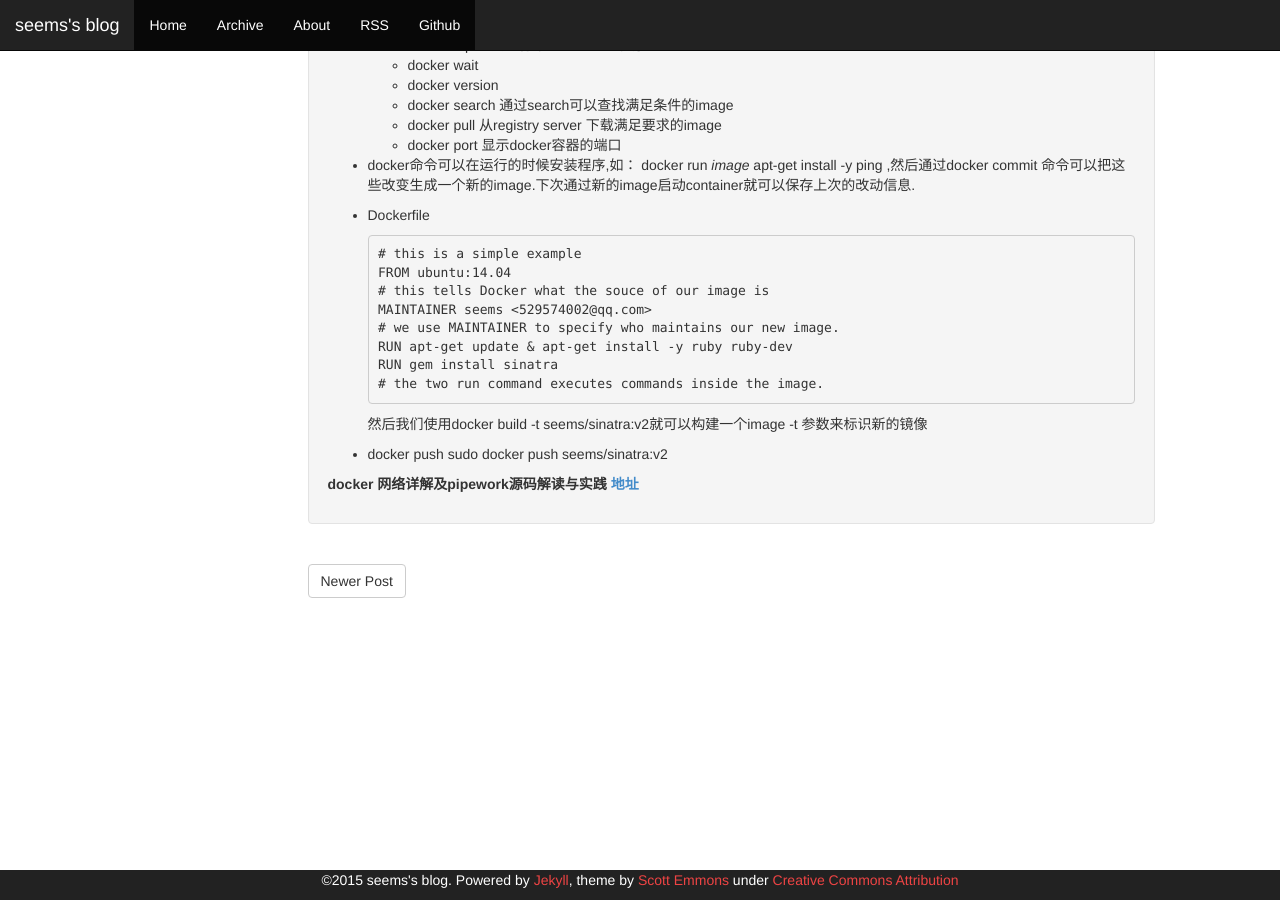
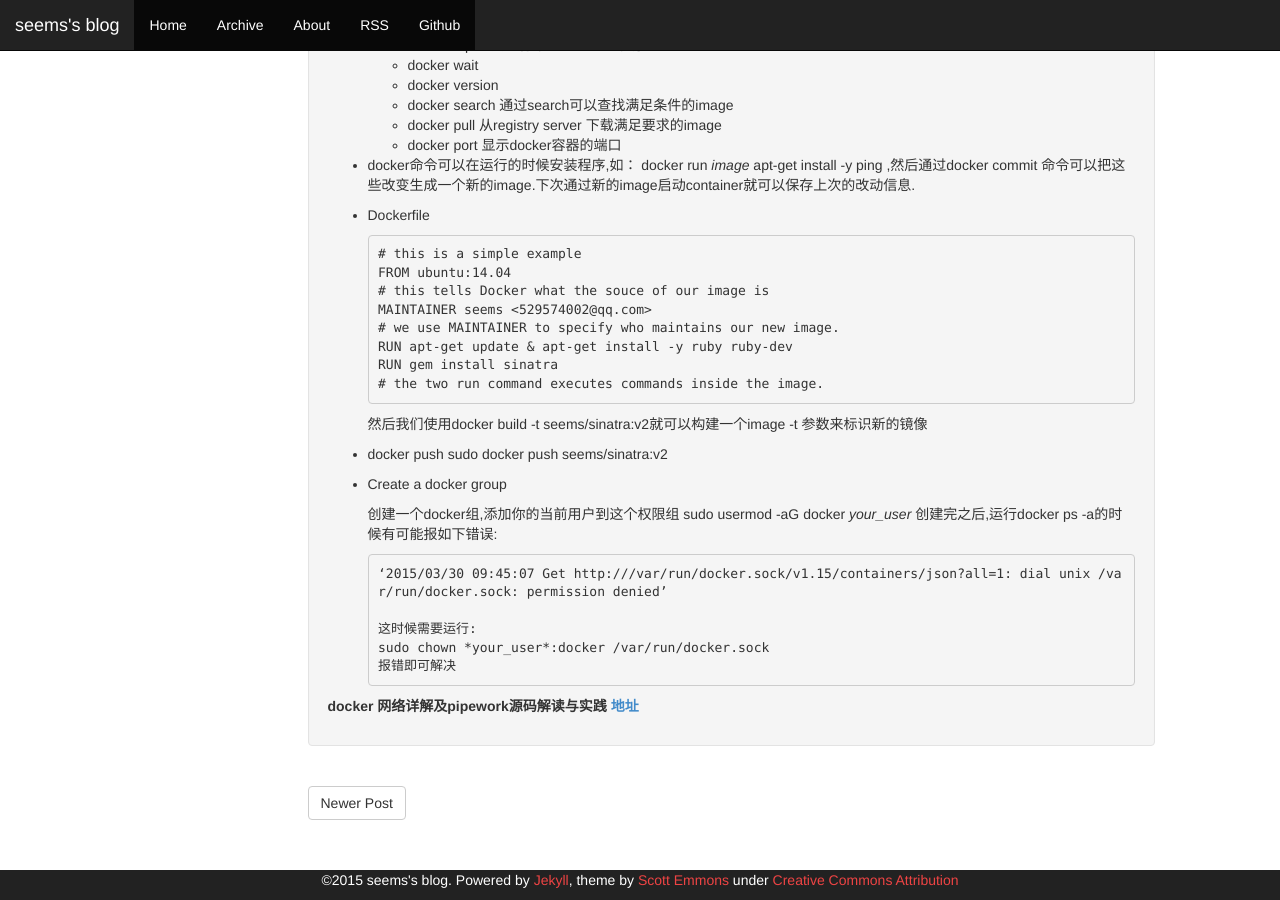
Before and after one commit to Gandalf-Pl/seems, a Jekyll site: the page built from _posts/2015-01-08-docker.md, in a window 1280 px wide and 900 px high, scrolled down 740 px. Built offline with Jekyll 4.4.1, drawn with Linux system fonts in a browser that asks for light colours; Markdown is read by kramdown in place of the engine named in the settings.

Commit message:
modify docker file

```diff
--- a/_posts/2015-01-08-docker.md
+++ b/_posts/2015-01-08-docker.md
@@ -64,4 +64,19 @@ title: Docker实践教程
   * docker push
     sudo docker push seems/sinatra:v2
 
+
+  * Create a docker group
+
+    创建一个docker组,添加你的当前用户到这个权限组
+    sudo usermod -aG docker *your_user*
+    创建完之后,运行docker ps -a的时候有可能报如下错误:
+
+        ‘2015/03/30 09:45:07 Get http:///var/run/docker.sock/v1.15/containers/json?all=1: dial unix /var/run/docker.sock: permission denied’
+
+        这时候需要运行:
+        sudo chown *your_user*:docker /var/run/docker.sock
+        报错即可解决
+
+
+
 **docker 网络详解及pipework源码解读与实践  [地址](http://www.infoq.com/cn/articles/docker-network-and-pipework-open-source-explanation-practice)**
```
